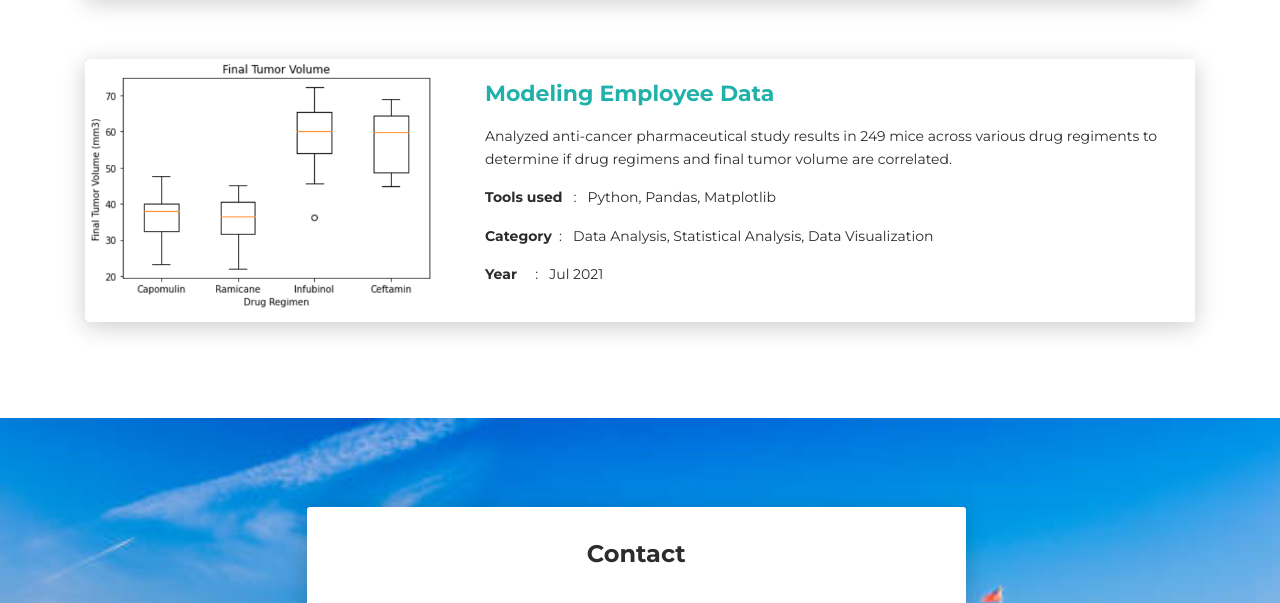
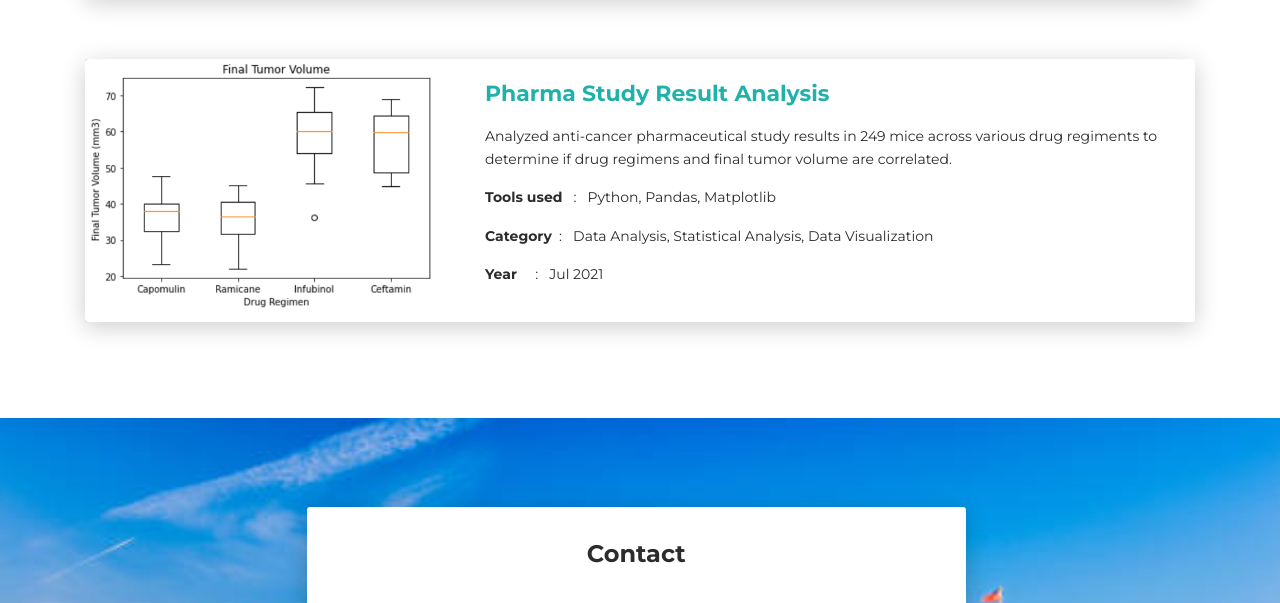
Before and after one commit to laurenemilyto/laurenemilyto.github.io, a plain HTML site: page index.html in a window 1280 px wide. Shown: the part 7043-7646 px from the top of the page. Drawn offline with nearby package versions, Linux system fonts and the light colour scheme; a web font is replaced by a local one.

Commit message:
added project

```diff
--- a/index.html
+++ b/index.html
@@ -696,7 +696,7 @@
                                 <div class="col-md-8 " data-aos="fade-left " data-aos-offset="50 " data-aos-duration="500 ">
                                     <div class="card-body ">
                                         <div class="h5 ">
-                                            <a href="https://github.com/laurenemilyto/tumor-analysis" style="font-weight: 600"> Modeling Employee Data</a>
+                                            <a href="https://github.com/laurenemilyto/tumor-analysis" style="font-weight: 600"> Pharma Study Result Analysis</a>
                                         </div>
                                         <div class="card-text">
                                             <p> Analyzed anti-cancer pharmaceutical study results in 249 mice across various drug regiments to determine if drug regimens and final tumor volume are correlated.
```
